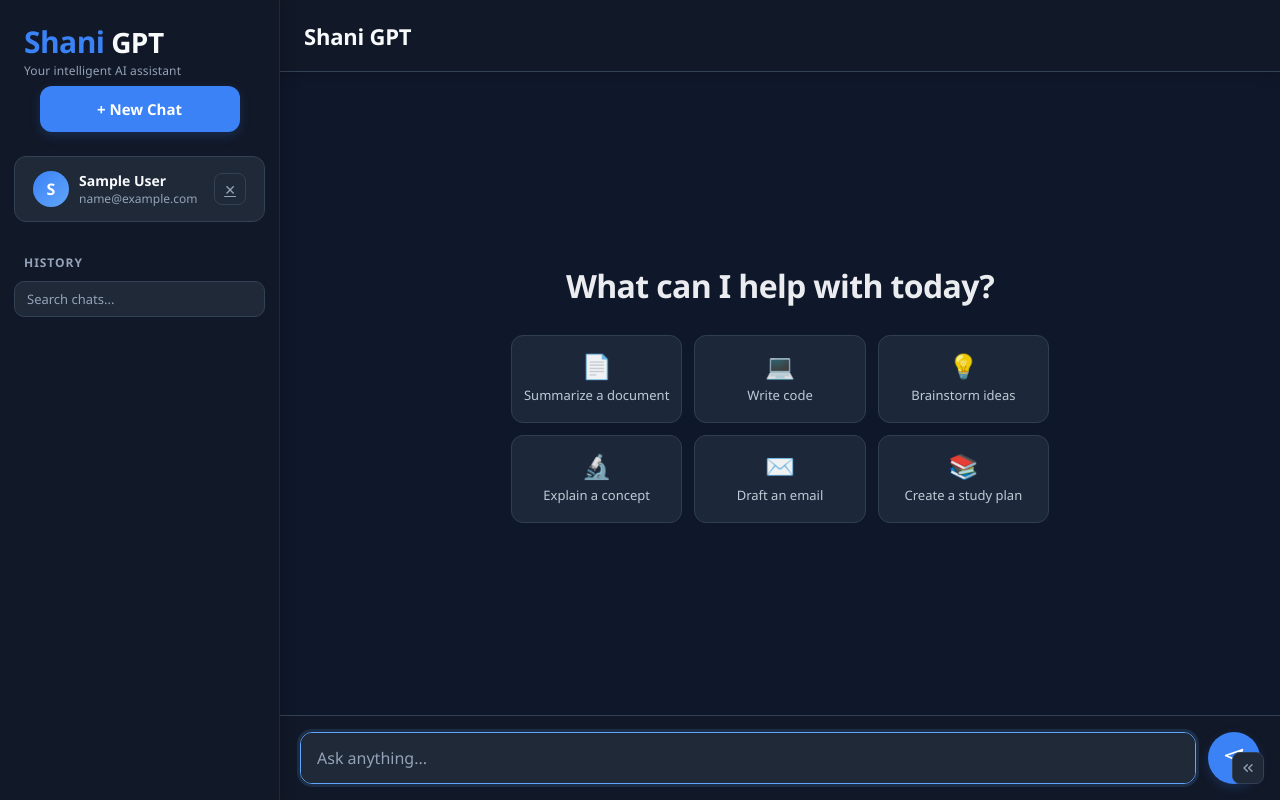
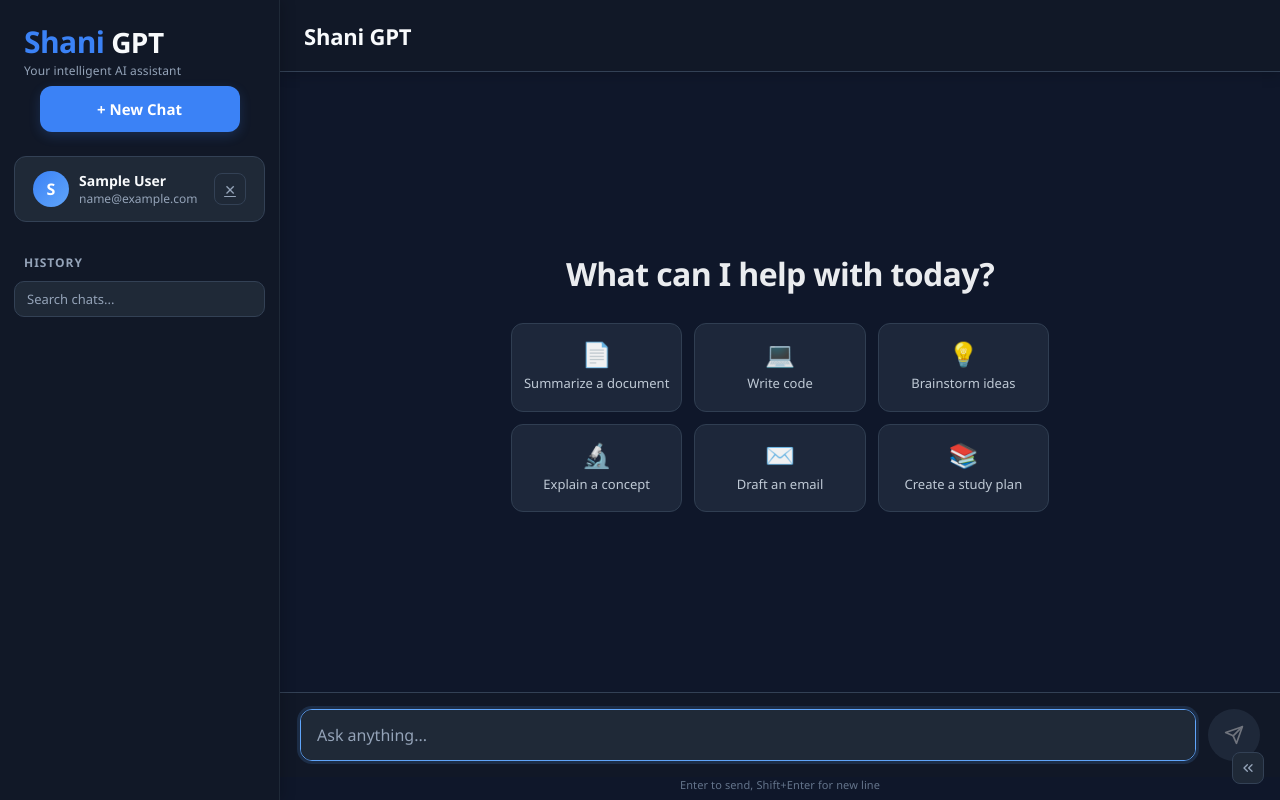
Before and after one commit to ghulamdastgeer1113-art/Shani-GPT, a Flask app: page / in a window 1280 px wide. Run offline with Flask 3, Linux system fonts and the light colour scheme; the visitor is signed in with stand-in values (Sample User, id 1); data comes from the database, SQL or seed files in the repository; data that the repository does not hold is empty; parts of the project's set-up code (start-up, migrations or seed data) failed here and were passed over; some libraries are stand-ins or nearby versions.

Commit message:
Complete frontend redesign phase 4

```diff
--- a/static/css/style.css
+++ b/static/css/style.css
@@ -747,10 +747,21 @@ button[type="submit"]:active {
 }
 
 button[type="submit"]:disabled {
-  opacity: 0.5;
+  opacity: 0.4;
   cursor: not-allowed;
   transform: none;
   box-shadow: none;
+  background: #334155;
+}
+
+/* Input hint text */
+.input-hint {
+  padding: 0 20px 8px;
+  text-align: center;
+  font-size: 11px;
+  color: #64748b;
+  font-weight: 400;
+  letter-spacing: 0.01em;
 }
 
 /* ================= ANIMATIONS ================= */
--- a/static/js/script.js
+++ b/static/js/script.js
@@ -318,11 +318,14 @@ function addActionButtons(aiMsgDiv, userMessageText) {
   addFeedbackButtons(aiContent);
 }
 
-// ─── Auto-resize Textarea ─────────────────────────────────────────────────
+// ─── Auto-resize Textarea + Send Button State ─────────────────────────────
 
 input.addEventListener("input", () => {
   input.style.height = "auto";
   input.style.height = Math.min(input.scrollHeight, 180) + "px";
+  // Enable/disable send button based on input content
+  const hasText = input.value.trim().length > 0;
+  sendButton.disabled = hasText ? false : true;
 });
 
 // ─── Enter to Send, Shift+Enter for New Line ──────────────────────────────
@@ -492,6 +495,7 @@ function attachSuggestionCardListeners() {
         input.value = prompt;
         input.style.height = "auto";
         input.style.height = Math.min(input.scrollHeight, 180) + "px";
+        sendButton.disabled = false;
         input.focus();
       }
     });
--- a/templates/index.html
+++ b/templates/index.html
@@ -120,13 +120,14 @@
       <form id="message-form" novalidate>
         <label for="message-input" class="sr-only">Type your message</label>
         <textarea id="message-input" placeholder="Ask anything..." autocomplete="off" rows="1"></textarea>
-        <button type="submit" id="send-button" aria-label="Send message">
+        <button type="submit" id="send-button" aria-label="Send message" disabled>
           <svg width="20" height="20" viewBox="0 0 24 24" fill="none" stroke="currentColor" stroke-width="2" stroke-linecap="round" stroke-linejoin="round">
             <line x1="22" y1="2" x2="11" y2="13"></line>
             <polygon points="22 2 15 22 11 13 2 9 22 2"></polygon>
           </svg>
         </button>
       </form>
+      <div class="input-hint">Enter to send, Shift+Enter for new line</div>
     </main>
   </div>
 
```
